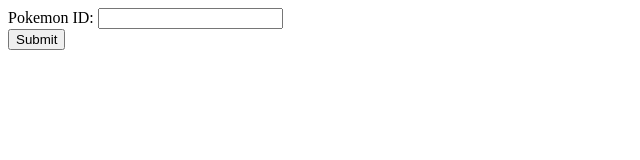
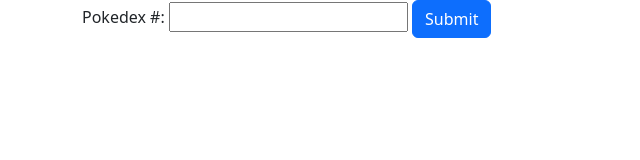
Before and after one commit to ThePromiseIncarnate/Poke-Kennel-App, a plain HTML site: page index.html in a window 1280 px wide. Shown: the whole page, without its empty margins (0-640 px from the left). Drawn offline with nearby package versions, Linux system fonts and the light colour scheme.

Commit message:
Set up JavaScript File

```diff
--- a/index.html
+++ b/index.html
@@ -4,23 +4,20 @@
 <head>
     <meta charset="UTF-8">
     <meta name="viewport" content="width=device-width, initial-scale=1.0">
-    <title>Poke API</title>
+    <title>Pokemon API</title>
+    <link href="https://cdn.jsdelivr.net/npm/bootstrap@5.3.3/dist/css/bootstrap.min.css" rel="stylesheet" integrity="sha384-QWTKZyjpPEjISv5WaRU9OFeRpok6YctnYmDr5pNlyT2bRjXh0JMhjY6hW+ALEwIH" crossorigin="anonymous">
 </head>
 
 <body>
-    <div>
+    <main class="container">
         <form>
-            <label>
-                Pokemon ID:
-                <input type="text" name="pokeID" id="pokeID">
-            </label>
+            <label for="pokeID">Pokedex #:</label>
+            <input type="text" name="pokeID" id="pokeID">
+            <button class="btn btn-primary" type="button" id="pokemonButton">Submit</button>
         </form>
-    </div>
-
-    <div>
-        <button id="pokeButton" type="button">Submit</button>
-    </div>
-
+        <div id="pokeEntry"></div>
+    </main>
+    <script src="script.js"></script>
 </body>
 
 </html>
--- /dev/null
+++ b/script.js
@@ -0,0 +1,5 @@
+function submitPokedex() {
+    console.log("Proof of life");
+}
+
+pokemonButton.addEventListener("click", submitPokedex);
```
